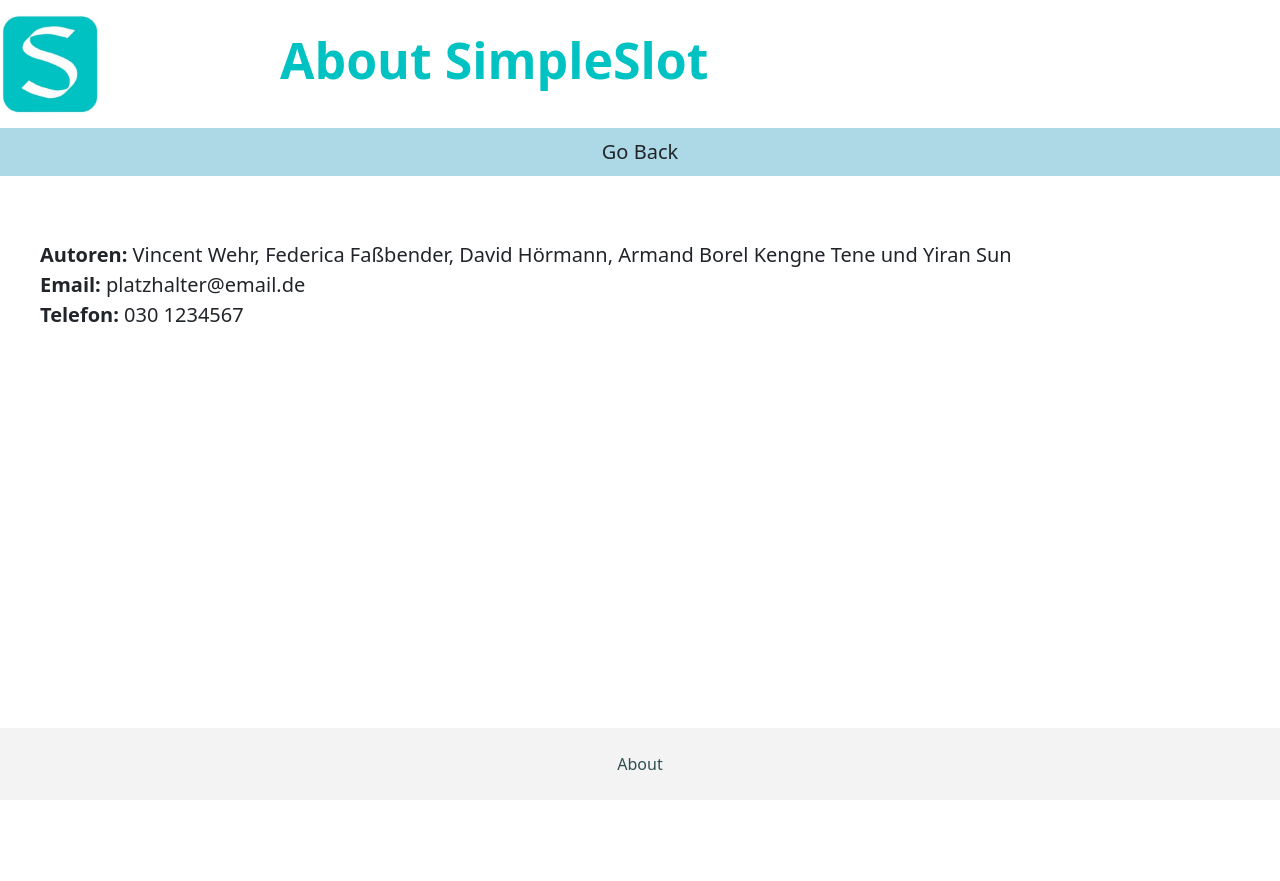
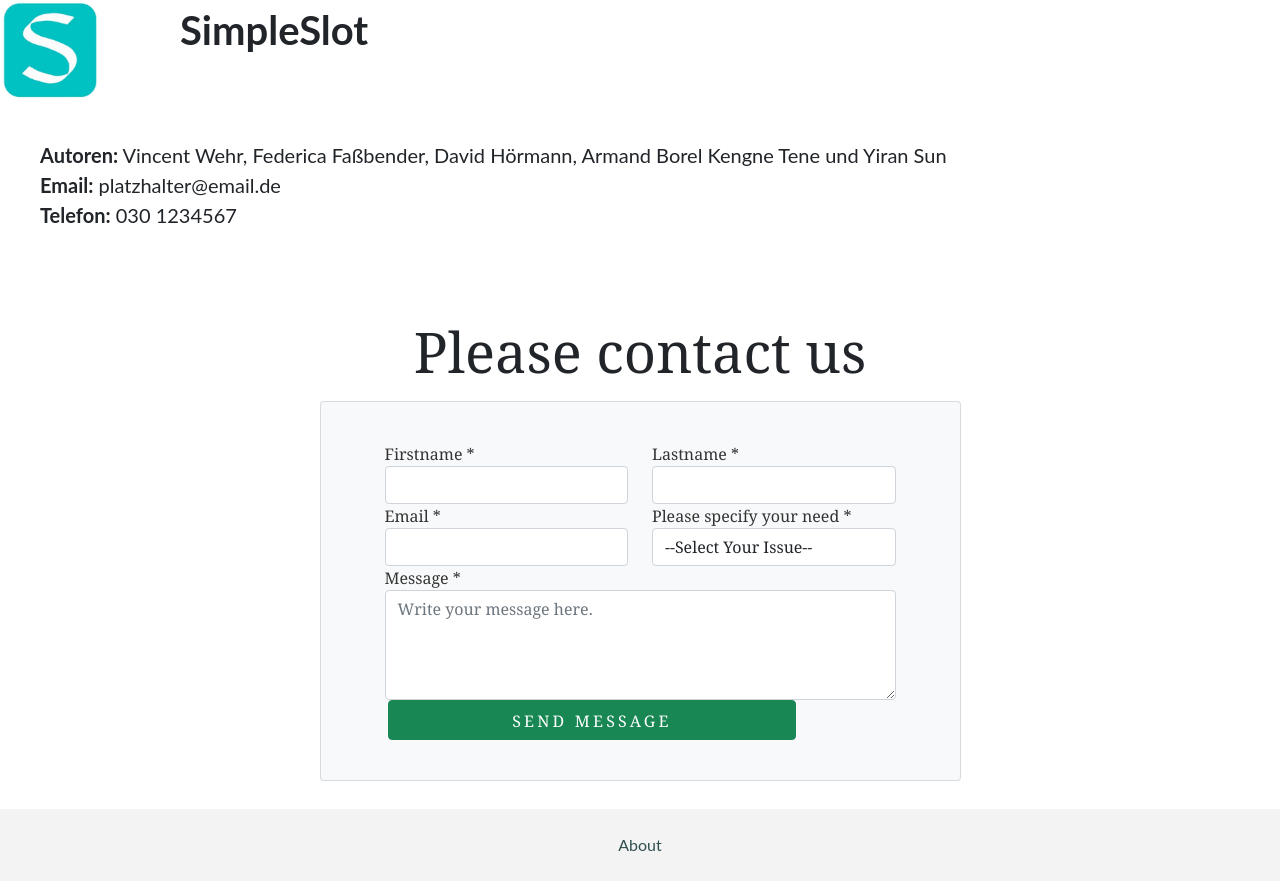
Before and after one commit to armand143/SimpleSlot_UniProject, a Django app: template firstapp/templates/firstapp/Impressum.html in a window 1280 px wide. Before the commit the page ends 770 px from the top, so only its background shows below. Run offline with Django 4.2, Linux system fonts and the light colour scheme; the template is opened without the code that fills it, so the values that code supplies are empty; parts of the project's set-up code (start-up, migrations or seed data) failed here and were passed over.

Commit message:
Update Impressum.html

```diff
--- a/firstapp/templates/firstapp/Impressum.html
+++ b/firstapp/templates/firstapp/Impressum.html
@@ -22,16 +22,12 @@
     <div class="spacer" style="background-color:rgb(255, 255, 255)">
     </div>
     <div>
-      <h1 id="loginTitle"><b> About SimpleSlot </b></h1>
+      <h1 id="loginTitle"><b> SimpleSlot </b></h1>
     </div>
 
   </div>
 
-
-  <div class="text-center row" style="background-color:lightblue">
-    <a id="returnBtn" class="btn btn-lg" onClick="window.history.back()">Go Back</a>
   </div>
-  <br>
 
   <div class="about" style="background-color:rgb(255, 255, 255)">
     <b>Autoren:</b> Vincent Wehr, Federica Faßbender, David Hörmann, Armand Borel Kengne Tene und Yiran Sun <br />
@@ -39,22 +35,136 @@
     <b>Telefon:</b> 030 1234567 <br />
   </div>
 
+  <div class="container">
+    <div class=" text-center mt-5 ">
+
+      <h3 class="display-4" style="font-family: Georgia" >Please contact us</h3>
+
+
+    </div>
+
+
+<div class="row ">
+  <div class="col-lg-7 mx-auto">
+    <div class="card mt-2 mx-auto p-4 bg-light">
+        <div class="card-body bg-light">
+
+        <div class = "container">
+                         <form id="contact-form" role="form">
+
+
+
+        <div class="controls">
+
+            <div class="row">
+                <div class="col-md-6">
+                    <div class="form-group" style="font-family: Georgia">
+                        <label for="form_name">Firstname *</label>
+                        <input id="form_name" type="text" name="name" class="form-control" placeholder="" required="required" data-error="Firstname is required.">
+
+                    </div>
+                </div>
+                <div class="col-md-6">
+                    <div class="form-group" style="font-family: Georgia">
+                        <label for="form_lastname">Lastname *</label>
+                        <input id="form_lastname" type="text" name="surname" class="form-control" placeholder="" required="required" data-error="Lastname is required.">
+                                                        </div>
+                </div>
+            </div>
+            <div class="row">
+                <div class="col-md-6">
+                    <div class="form-group" style="font-family: Georgia">
+                        <label for="form_email">Email *</label>
+                        <input id="form_email" type="email" name="email" class="form-control" placeholder="" required="required" data-error="Valid email is required.">
+
+                    </div>
+                </div>
+                <div class="col-md-6">
+                    <div class="form-group" style="font-family: Georgia">
+                        <label for="form_need">Please specify your need *</label>
+                        <select id="form_need" name="need" class="form-control" style="font-family: Georgia" required="required" data-error="Please specify your need.">
+                            <option value="" selected disabled>--Select Your Issue--</option>
+                            <option >Reservation is not working</option>
+                            <option >My Profil</option>
+                            <option >Change Password</option>
+                            <option >Other</option>
+                        </select>
+
+                    </div>
+                </div>
+            </div>
+            <div class="row">
+                <div class="col-md-12" style="font-family: Georgia">
+                    <div class="form-group" style="font-family: Georgia">
+                        <label for="form_message">Message *</label>
+                        <textarea id="form_message" name="message" class="form-control" placeholder="Write your message here." rows="4" required="required" data-error="Please, leave us a message."></textarea
+                            >
+                        </div>
+
+                    </div>
+
+
+                <div class="col-md-12">
+
+                    <input type="submit" class="btn btn-success btn-send  pt-2 btn-block
+                        " style="font-family: Georgia" value="Send Message" >
+
+            </div>
+
+            </div>
+
+
+    </div>
+     </form>
+    </div>
+        </div>
+
+
+</div>
+    <!-- /.8 -->
+
+</div>
+<!-- /.row-->
+
+</div>
+</div>
+
+
+
 {% endblock body %}
 
 {% block css %}
 <style>
-p {
-  padding: 10px;
-  text-align: left;
-  font-size: 30px;
-  background-color: rgb(255, 255, 255);
+  body {
+    font-family: 'Lato', sans-serif;
 }
-#loginTitle {
-    color:rgb(0, 194, 194);
-    padding: 30px 100px;
-    font-size: 50px;
-    text-align: center;
-  }
+
+h1 {
+    margin-bottom: 40px;
+}
+
+label {
+    color: #333;
+}
+
+.btn-send {
+    font-weight: 300;
+    text-transform: uppercase;
+    letter-spacing: 0.2em;
+    width: 80%;
+    margin-left: 3px;
+    }
+.help-block.with-errors {
+    color: #ff5050;
+    margin-top: 5px;
+
+}
+
+.card{
+	margin-left: 10px;
+	margin-right: 10px;
+}
+
 
 </style>
 {% endblock css %}
```
